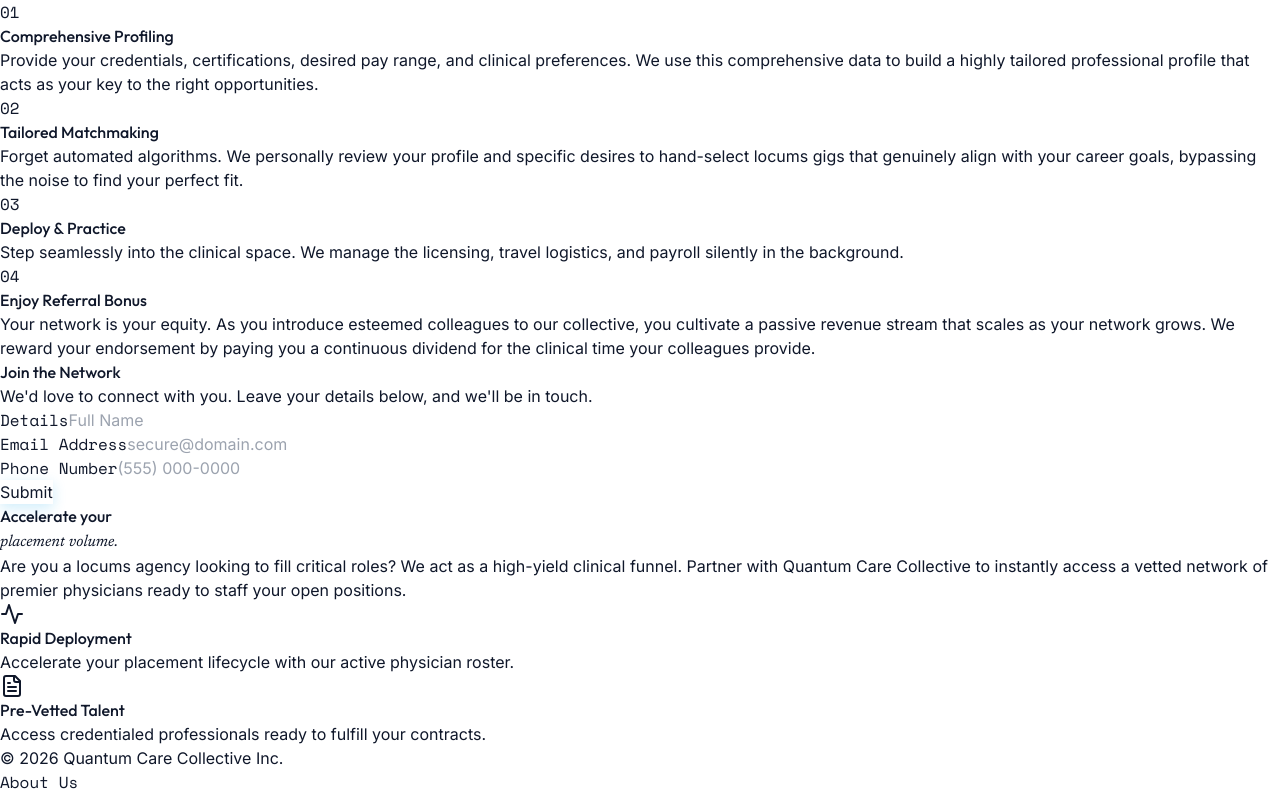
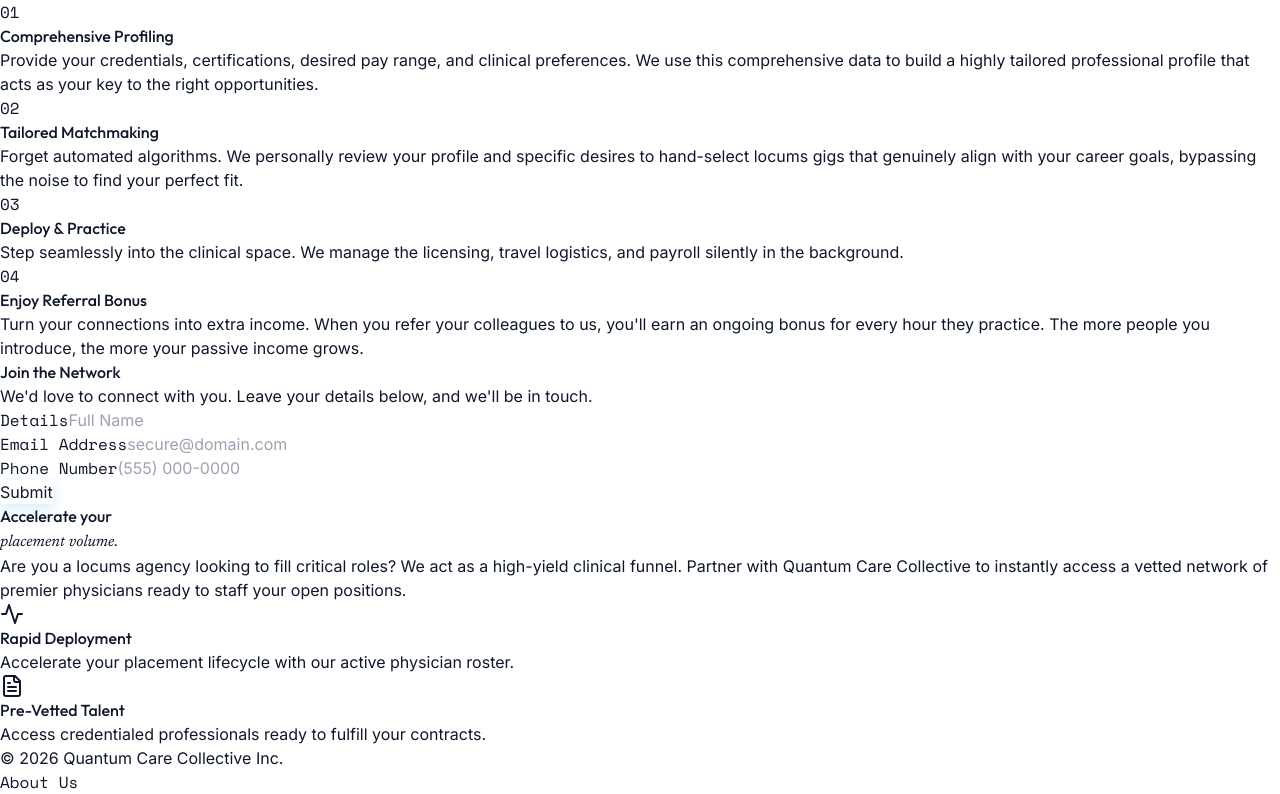
Before and after one commit to quantumcare-mgmt/quantum-care-collective, a React (Vite) app: page / in a window 1280 px wide. Shown: the part 1872-2666 px from the top of the page. Built offline with nearby package versions, Linux system fonts and the light colour scheme.

Commit message:
chore: Simplify language in referral bonus tile

```diff
--- a/src/App.jsx
+++ b/src/App.jsx
@@ -444,7 +444,7 @@
             <div className="max-w-xl ml-auto relative z-10">
               <h3 className="text-4xl font-heading font-bold mb-6 text-sky-500">Enjoy Referral Bonus</h3>
               <p className="text-slate-500 text-lg leading-relaxed">
-                Your network is your equity. As you introduce esteemed colleagues to our collective, you cultivate a passive revenue stream that scales as your network grows. We reward your endorsement by paying you a continuous dividend for the clinical time your colleagues provide.
+                Turn your connections into extra income. When you refer your colleagues to us, you'll earn an ongoing bonus for every hour they practice. The more people you introduce, the more your passive income grows.
               </p>
             </div>
           </div>
--- a/standalone.html
+++ b/standalone.html
@@ -496,7 +496,7 @@
             <div className="max-w-xl ml-auto relative z-10">
               <h3 className="text-4xl font-heading font-bold mb-6 text-sky-500">Enjoy Referral Bonus</h3>
               <p className="text-slate-500 text-lg leading-relaxed">
-                Your network is your equity. As you introduce esteemed colleagues to our collective, you cultivate a passive revenue stream that scales as your network grows. We reward your endorsement by paying you a continuous dividend for the clinical time your colleagues provide.
+                Turn your connections into extra income. When you refer your colleagues to us, you'll earn an ongoing bonus for every hour they practice. The more people you introduce, the more your passive income grows.
               </p>
             </div>
           </div>
```
